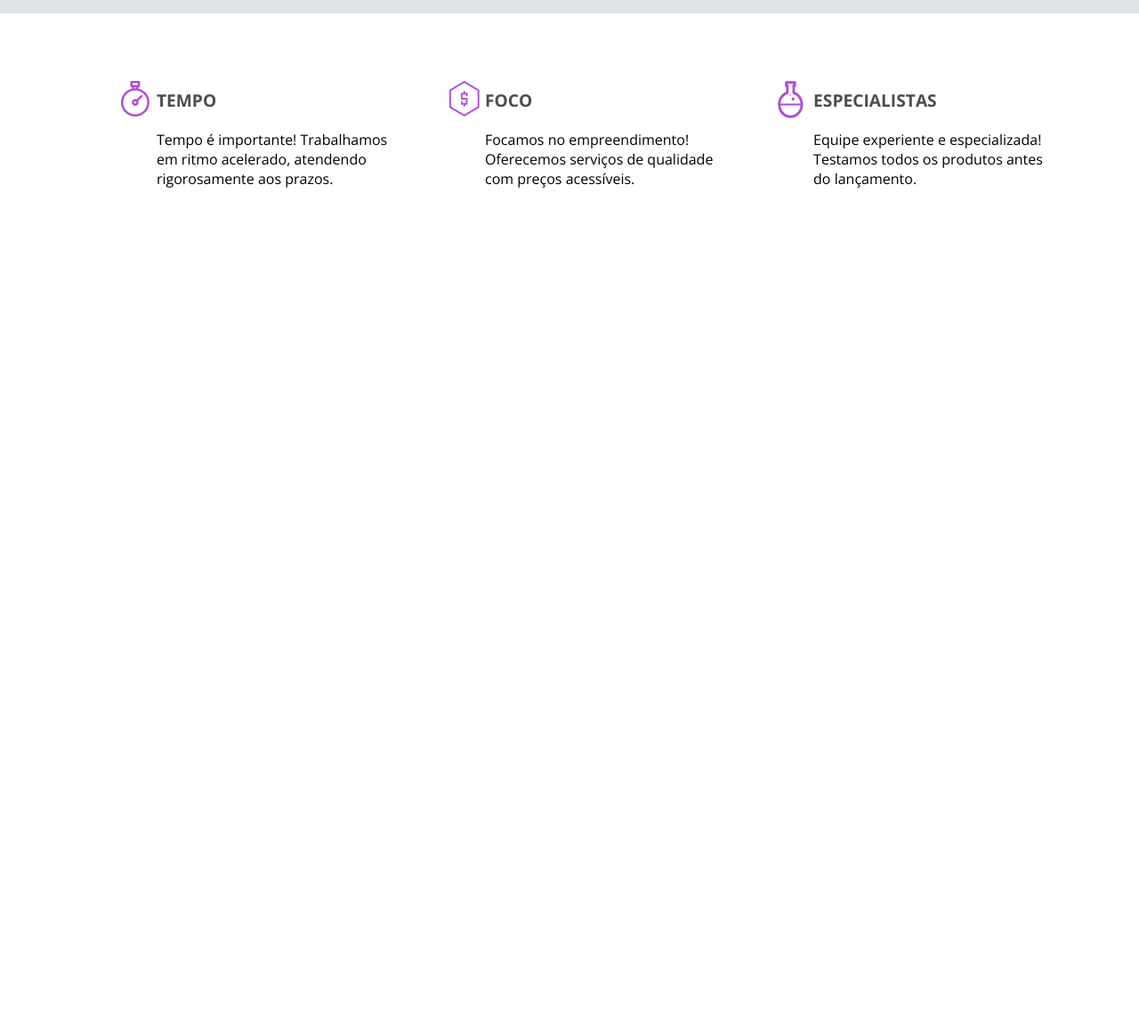
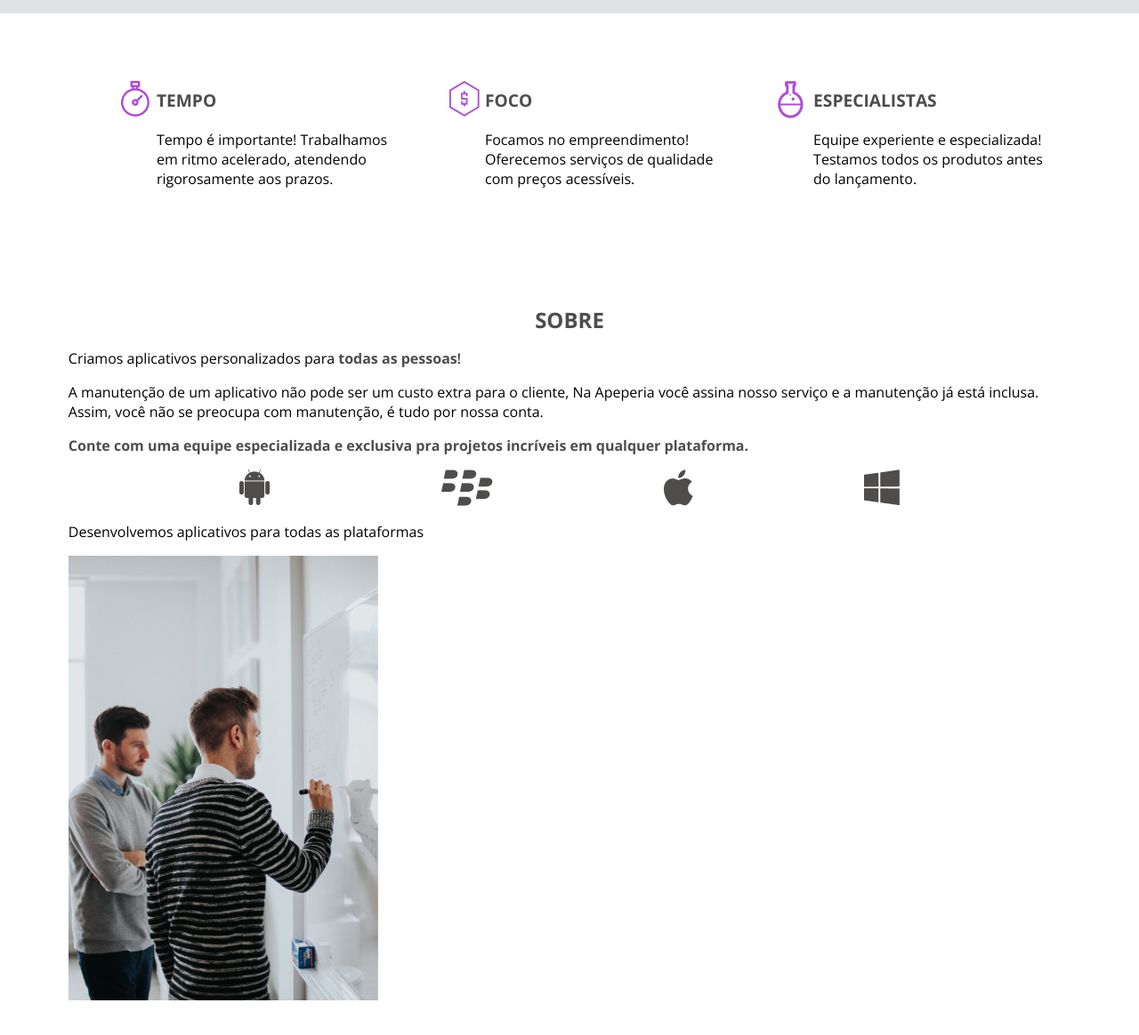
Before and after one commit to jvlimadev/PROJETO-APEPERIA, a plain HTML site: page index.html in a window 1280 px wide. Shown: the part 1958-3122 px from the top of the page at 89% size. Before the commit the page ends 2258 px from the top, so only its background shows below. Drawn offline with nearby package versions, Linux system fonts and the light colour scheme.

Commit message:
Criando a seção sobre

```diff
--- /dev/null
+++ b/css/sobre.css
@@ -0,0 +1,34 @@
+.sobre {
+    padding-top: 3rem;
+    padding-bottom: 3rem;
+}
+
+.sobre__titulo {
+    color: var(--cinza-escuro);
+    font-weight: 700;
+    font-size: 1.5rem;
+    font-family: var(--montserrat);
+    text-transform: uppercase;
+    text-align: center;
+
+    margin-bottom: 1.25rem;
+}
+
+.sobre__texto {
+    line-height: normal;
+
+    margin-bottom: 1rem;
+}
+
+.sobre__texto--destaque {
+    color: var(--cinza-escuro);
+    font-weight: 700;
+}
+
+.sobre__plataformas {
+    display: flex;
+    flex-wrap: wrap;
+    justify-content: space-evenly;
+
+    margin-bottom: 1rem;
+}
--- a/index.html
+++ b/index.html
@@ -12,6 +12,7 @@
         <link href="css/chamada.css" rel="stylesheet"/>
         <link href="css/destaques.css" rel="stylesheet"/>
         <link href="css/diferenciais.css" rel="stylesheet"/>
+        <link href="css/sobre.css" rel="stylesheet"
     </head>
     <body>
         <header class="cabecalho container">
@@ -65,6 +66,26 @@
                     </li>
                 </ul>
             </section>
+            <section class="sobre container">
+              <div class="sobre__conteudo">
+                  <h2 class="sobre__titulo">Sobre</h2>
+                  <p class="sobre__texto">Criamos aplicativos personalizados para <strong class="sobre__texto--destaque">todas as pessoas</strong>!</p>
+                  <p class="sobre__texto">
+                      A manutenção de um aplicativo não pode ser um custo extra para o cliente, Na Apeperia você assina nosso serviço e a manutenção já está inclusa. Assim, você não se preocupa com manutenção, é tudo por nossa conta.
+                  </p>
+                  <p class="sobre__texto sobre__texto--destaque sobre__texto--divisao">
+                      Conte com uma equipe especializada e exclusiva pra projetos incríveis em qualquer plataforma.
+                  </p>
+                  <ul class="sobre__plataformas">
+                      <li><img src="img/android.png" alt="Ícone do Android"></li>
+                      <li><img src="img/blackberry.png" alt="Ícone da Blackberry"></li>
+                      <li><img src="img/apple.png" alt="Ícone da Apple"></li>
+                      <li><img src="img/windowsphone.png" alt="Ícone da Microsoft"></li>
+                  </ul>
+                  <p class="sobre__texto">Desenvolvemos aplicativos para todas as plataformas</p>
+              </div>
+              <img src="img/sobre-apeperia.png" alt="Sobre a Apeperia" class="sobre__imagem">
+          </section>
 
         </main>
     </body>
```
